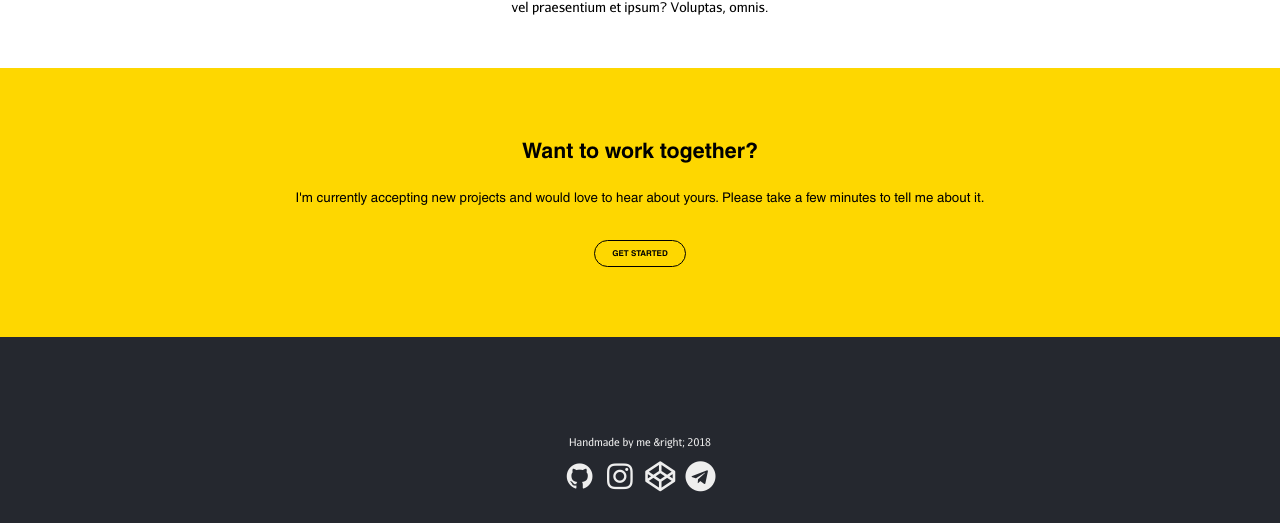
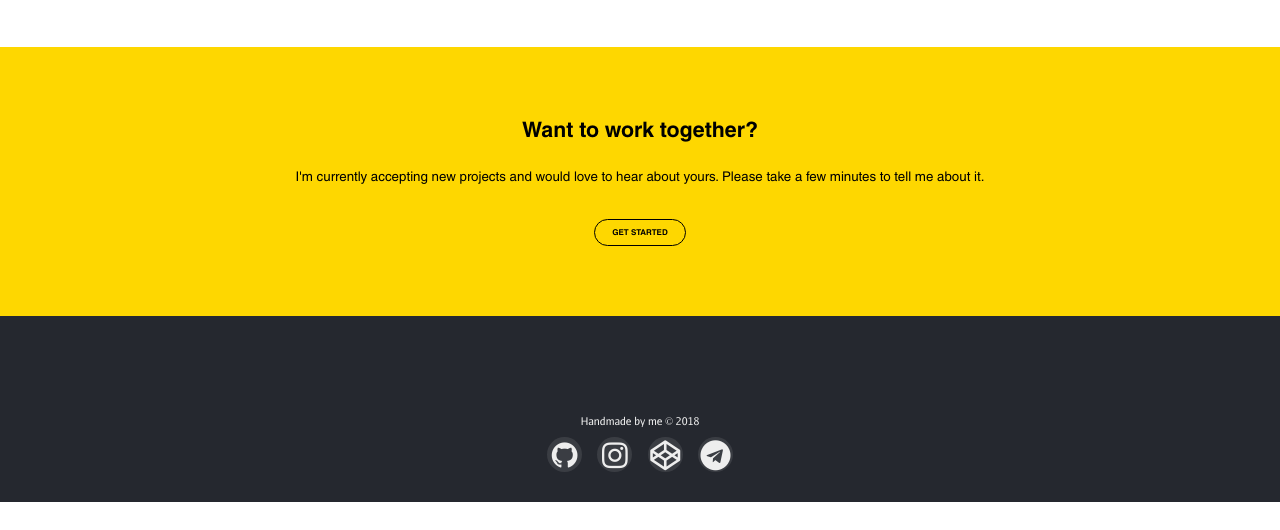
Before and after one commit to consciousnessdev/consciousnessdev.github.io, a PHP site: page / in a window 1280 px wide. Shown: the part 4350-4880 px from the top of the page. After the commit the page ends 4852 px from the top, so only its background shows below. Run offline with PHP 8.4, Linux system fonts and the light colour scheme.

Commit message:
Restructured Footer Icon & Hover

```diff
--- a/assets/css/style.css
+++ b/assets/css/style.css
@@ -109,7 +109,13 @@
     line-height: 22px;
 }
 
-.header__learnmore {}
+.header__learnmore {
+
+}
+
+.header__nextlearn {
+  margin: 2px auto;
+}
 
     .section__exp {
     margin: 50px auto 10px auto;
@@ -284,80 +290,7 @@
 .smlist__item {
 	display: inline-block;
 	text-align: center;
-	margin: 0 auto;
-}
-
-.fa {
-	display: inline-block;
-	font-size: 0px;
-	cursor: pointer;
-	width: 35px;
-	height: 35px;
-	border-radius: 50%;
-	text-align: center;
-	position: relative;
-	z-index: 1;
-	color: #eeeeee;
-}
-
-.fa:after {
-	pointer-events: none;
-	position: absolute;
-	width: 100%;
-	height: 100%;
-	border-radius: 50%;
-	content: '';
-	-webkit-box-sizing: content-box;
-	-moz-box-sizing: content-box;
-	box-sizing: content-box;
-}
-
-.fa:before {
-	speak: none;
-	font-size: 30px;
-	line-height: 37px;
-	font-style: normal;
-	font-weight: normal;
-	font-variant: normal;
-	text-transform: none;
-	display: block;
-	-webkit-font-smoothing: antialiased;
-}
-
-. item--effects .fa {
-	background: rgba(238,238,238,0.1);
-	-webkit-transition: background 0.2s, color 0.2s;
-	-moz-transition: background 0.2s, color 0.2s;
-	transition: background 0.2s, color 0.2s;
-}
-
-. item--effects .fa:after {
-	top: -7px;
-	left: -7px;
-	padding: 11px;
-	box-shadow: 0 0 0 4px #EEEEEE;
-	-webkit-transition: -webkit-transform 0.2s, opacity 0.2s;
-	-webkit-transform: scale(.8);
-	-moz-transition: -moz-transform 0.2s, opacity 0.2s;
-	-moz-transform: scale(.8);
-	-ms-transform: scale(.8);
-	transition: transform 0.2s, opacity 0.2s;
-	transform: scale(.8);
-	opacity: 0;
-}
-
-/* Effect 1a */
-.item--deeps .fa:hover {
-	background: rgba(238,238,238,1);
-	color: #25282F;
-}
-
-.item--deeps .fa:hover:after {
-	-webkit-transform: scale(1);
-	-moz-transform: scale(1);
-	-ms-transform: scale(1);
-	transform: scale(1);
-	opacity: 1;
+	margin: 0 5px;
 }
 
 /* Modifier Part */
@@ -414,7 +347,7 @@
 }
 
 
-.button--xs, .learnmore--xs {
+.button--xs {
   font-size: 6pt;
 }
 
@@ -422,7 +355,7 @@
   font-size: 7pt;
 }
 
-.nextlearn--ms, .area--ms, .info--ms, .made--ms {
+.learnmore--ms, .nextlearn--ms, .area--ms, .info--ms, .made--ms {
   font-size: 8pt;
 }
 
@@ -435,7 +368,11 @@
   color: #F8DB64;
 }
 
-.item--gray,.profile--gray {color: #C2C2C2;}
+.profile--gray {color: #C2C2C2;}
+
+.item--softgray {
+  color: #adadad;
+}
 
 .info--grayblck {
   color: #7f7f7f;
@@ -450,8 +387,6 @@
 .works--link {
   text-decoration: none;
 }
-
-
 
 .works--color {
   background-color: #EEEEEE;
@@ -499,6 +434,103 @@
   color: #EEEEEE;
 }
 
+/**
+* Custom CSS
+*/
+
+@font-face {
+	font-family:'FontDewo';
+	src:url('../fonts/fontawesome-webfont.eot?v=4.7.0');
+	src:url('../fonts/fontawesome-webfont.eot?#iefix&v=4.7.0') format('embedded-opentype'),
+		url('../fonts/fontawesome-webfont.woff2?v=4.7.0') format('woff2'),
+		url('../fonts/fontawesome-webfont.woff?v=4.7.0') format('woff'),
+		url('../fonts/fontawesome-webfont.ttf?v=4.7.0') format('truetype'),
+		url('../fonts/fontawesome-webfont.svg?v=4.7.0#fontawesomeregular') 	format('svg');
+		font-weight:normal;
+		font-style:normal
+	}
+
+.icon-github:before{content:"\f09b"}
+.icon-instagram:before{content:"\f16d"}
+.icon-codepen:before{content:"\f1cb"}
+.icon-telegram:before{content:"\f2c6"}
+
+.sm__icon{
+	display:inline-block;
+	font:normal normal normal 0px FontDewo;
+	font-size:inherit;
+	text-rendering:auto;
+	-webkit-font-smoothing:antialiased;
+	-moz-osx-font-smoothing:grayscale
+	cursor: pointer;
+	width: 35px;
+	height: 35px;
+	border-radius: 50%;
+	text-align: center;
+	position: relative;
+	z-index: 1;
+	color: #eeeeee;
+}
+
+.sm__icon:after {
+	pointer-events: none;
+	position: absolute;
+	width: 100%;
+	height: 100%;
+	border-radius: 50%;
+	content: '';
+	-webkit-box-sizing: content-box;
+	-moz-box-sizing: content-box;
+	box-sizing: content-box;
+}
+
+.sm__icon:before {
+	speak: none;
+	font-size: 30px;
+	line-height: 37px;
+	font-style: normal;
+	font-weight: normal;
+	font-variant: normal;
+	text-transform: none;
+	display: block;
+	-webkit-font-smoothing: antialiased;
+}
+
+.item--effects .sm__icon {
+	background: rgba(238,238,238,0.1);
+	-webkit-transition: background 0.2s, color 0.2s;
+	-moz-transition: background 0.2s, color 0.2s;
+	transition: background 0.2s, color 0.2s;
+}
+
+.item--effects .sm__icon:after {
+	top: -5px;
+	left: -5px;
+	padding: 5px;
+	box-shadow: 0 0 0 1px #EEEEEE;
+	-webkit-transition: -webkit-transform 0.2s, opacity 0.2s;
+	-webkit-transform: scale(.8);
+	-moz-transition: -moz-transform 0.2s, opacity 0.2s;
+	-moz-transform: scale(.8);
+	-ms-transform: scale(.8);
+	transition: transform 0.2s, opacity 0.2s;
+	transform: scale(.8);
+	opacity: 0;
+}
+
+.item--deeps .sm__icon:hover {
+	background: rgba(238,238,238,1);
+	color: #25282F;
+}
+
+.item--deeps .sm__icon:hover:after {
+	-webkit-transform: scale(1);
+	-moz-transform: scale(1);
+	-ms-transform: scale(1);
+	transform: scale(1);
+	opacity: 1;
+}
+
 /* Media Query for Desktop (Screen > 960px) */
 
 
--- a/index.html
+++ b/index.html
@@ -26,7 +26,7 @@
             YES, I'M AVAILABLE FOR HIRE
           </div>
         </div>
-        <div class="header__learnmore learnmore--light learnmore--xs learnmore--white">
+        <div class="header__learnmore learnmore--light learnmore--ms learnmore--white">
           Learn more about what I do
         </div>
         <div class="header__nextlearn nextlearn--ms nextlearn--white"><i class="fa fa-angle-down fa-bold"></i></div>
@@ -49,7 +49,7 @@
           <article class="section__item section--bold">
             <div class="item__icon item--overcolor"><i class="fa fa-diamond"></i></div>
             <div class="item__label item--bold item--header">Ideas</div>
-            <div class="item__info item--nine item--lineheight item--normal item--gray">
+            <div class="item__info item--nine item--lineheight item--normal item--softgray">
               <p>
                 I collaborate with clients and peers to nurture and transform ideas into well thought out design specs. After all, that's where the majority of amazing user experiences start.
               </p>
@@ -58,7 +58,7 @@
           <article class="section__item section--bold">
             <div class="item__icon item--overcolor"><i class="fa fa-cut"></i></div>
             <div class="item__label item--bold">Slicing</div>
-            <div class="item__info item--nine item--lineheight item--normal item--gray">
+            <div class="item__info item--nine item--lineheight item--normal item--softgray">
               <p>
                 I convert web design from designer to web page, with convensional slicing or Photoshop Slice method. Which will give web page mock up of clients needed.
               </p>
@@ -67,7 +67,7 @@
           <article class="section__item section--bold">
             <div class="item__icon item--overcolor"><i class="fa fa-code"></i></div>
             <div class="item__label item--bold">Code</div>
-            <div class="item__info item--nine item--lineheight item--normal item--gray">
+            <div class="item__info item--nine item--lineheight item--normal item--softgray">
               <p>
                 I Design in the browser with HTML(5), CSS(3) and a touch of JavaScript. I love coding things from scratch, but i can work with front-end frameworks like Bootstrap too.
               </p>
@@ -171,20 +171,20 @@
   <footer class="footer footer-section footer--color">
     <div class="container">
       <div class="footer__made made--ms">
-        Handmade by me &right; 2018
+        Handmade by me &copy; 2018
       </div>
       <div class="footer__smlist smlist--header">
           <div class="smlist__item item--effects item--deeps">
-            <i class="fa fa-github"></i>
+            <i class="sm__icon icon-github"></i>
           </div>
           <div class="smlist__item item--effects item--deeps">
-            <i class="fa fa-instagram"></i>
+            <i class="sm__icon icon-instagram"></i>
           </div>
           <div class="smlist__item item--effects item--deeps">
-            <i class="fa fa-codepen"></i>
+            <i class="sm__icon icon-codepen"></i>
           </div>
           <div class="smlist__item item--effects item--deeps">
-            <i class="fa fa-telegram"></i>
+            <i class="sm__icon icon-telegram"></i>
           </div>
         </div>
     </div>
```
